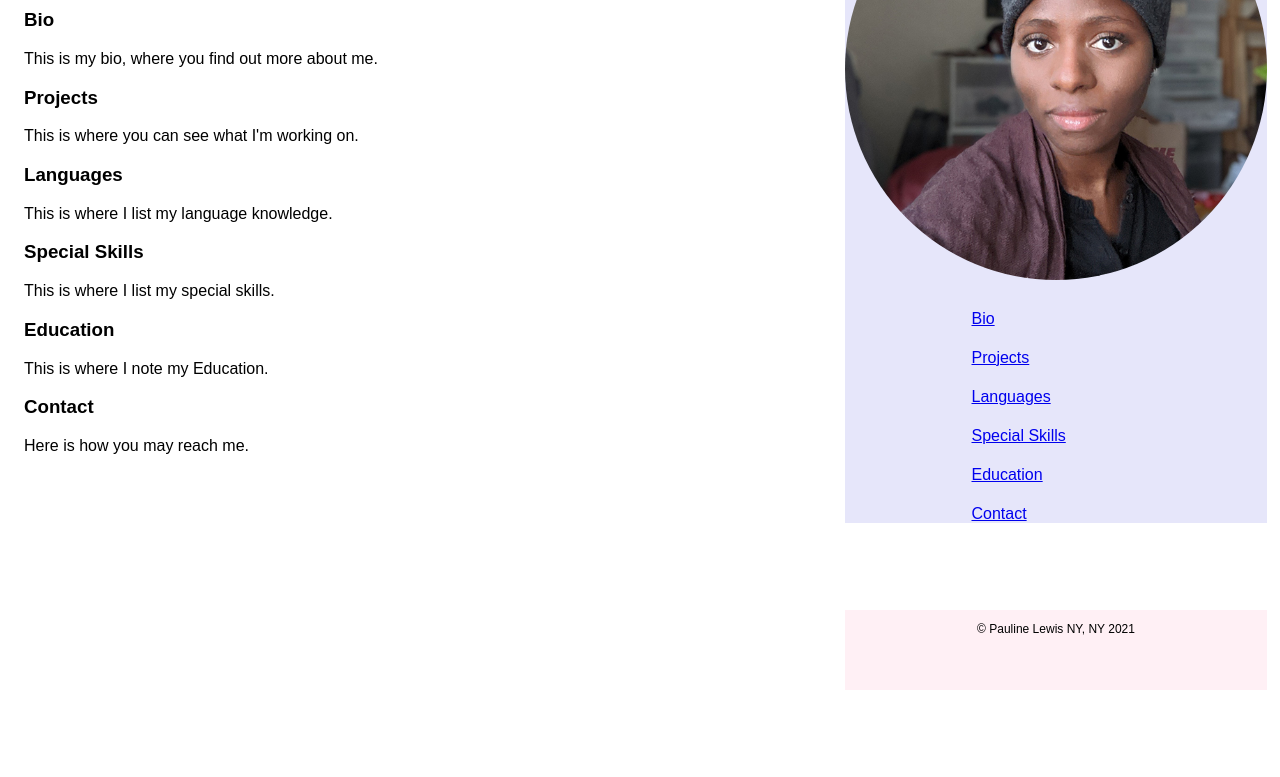
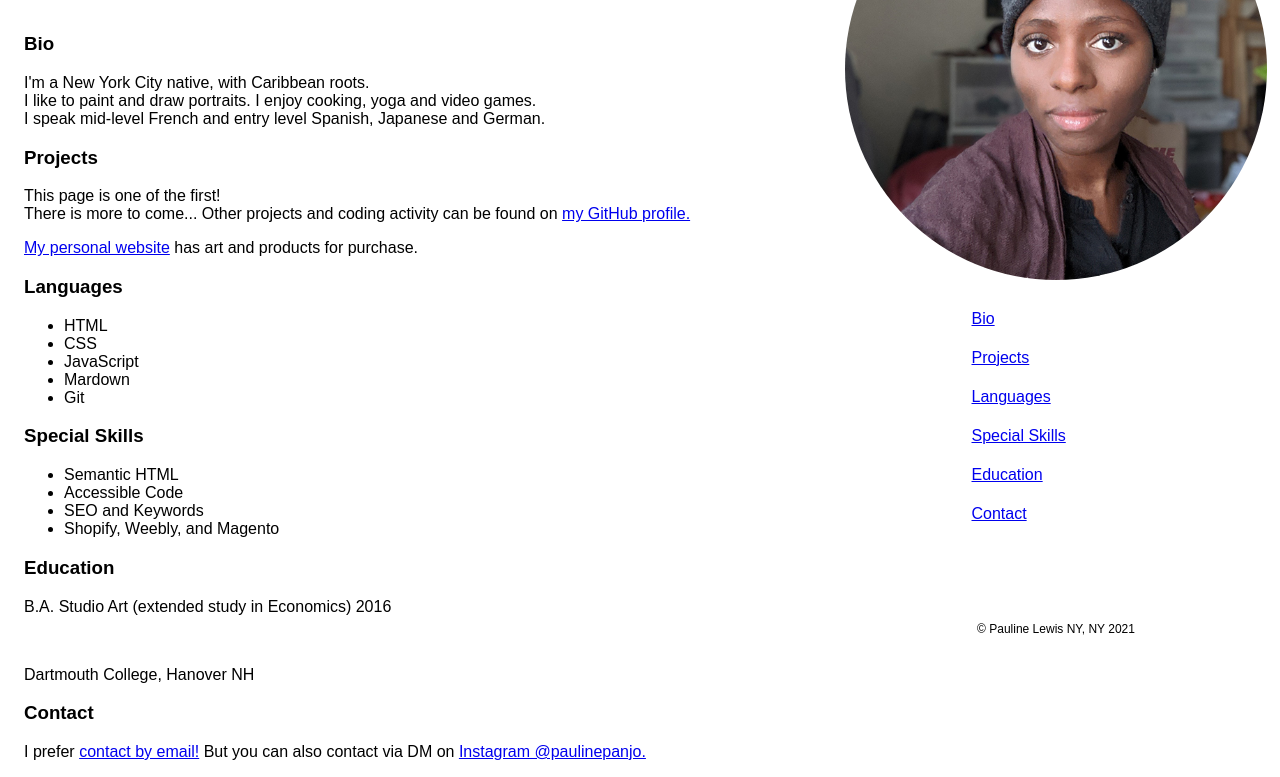
Before and after one commit to LewisPM/Code-Portfolio, a plain HTML site: page main.html in a window 1280 px wide. Shown: the part 150-927 px from the top of the page. Before the commit the page ends 800 px from the top, so only its background shows below. Drawn offline with Linux system fonts and the light colour scheme; a web font is replaced by a local one.

Commit message:
update content in main.html

```diff
--- a/main.html
+++ b/main.html
@@ -23,27 +23,47 @@
         </header>
         <section id="bio">
             <h3>Bio</h3>
-            <p>This is my bio, where you find out more about me.</p>
+            <p>I'm a New York City native, with Caribbean roots.
+            <br/> I like to paint and draw portraits.
+            I enjoy cooking, yoga and video games.
+            <br/> I speak mid-level French and entry level Spanish, Japanese and German.
+            </p>
         </section>
         <section id="projects">
             <h3>Projects</h3>
-            <p>This is where you can see what I'm working on.</p>
+            <p>This page is one of the first!
+            <br/> There is more to come...
+                Other projects and coding activity can be found on <a href="https://github.com/LewisPM">my GitHub profile.</a></p>
+                <a href="https://www.paulinemlewis.com">My personal website</a> has art and products for purchase.
         </section>
         <section id="languages">
             <h3>Languages</h3>
-            <p>This is where I list my language knowledge.</p>
+            <ul>
+                <li>HTML</li>
+                <li>CSS</li>
+                <li>JavaScript</li>
+                <li>Mardown</li>
+                <li>Git</li>
+            </ul>
         </section>
         <section id="specialSkills">
             <h3>Special Skills</h3>
-            <p>This is where I list my special skills.</p>
+            <ul>
+                <li>Semantic HTML</li>
+                <li>Accessible Code</li>
+                <li>SEO and Keywords</li>
+                <li>Shopify, Weebly, and Magento</li>
+            </ul>
         </section>
         <section id="education">
             <h3>Education</h3>
-            <p>This is where I note my Education.</p>
+            <p>B.A. Studio Art (extended study in Economics) 2016</p>
+            <br/>
+            <p>Dartmouth College, Hanover NH</p>
         </section>
         <section id="contact">
             <h3>Contact</h3>
-            <p>Here is how you may reach me.</p>
+            <p>I prefer <a href="mailto:boozzsilver@yahoo.com"> contact by email!</a> But you can also contact via DM on <a href="https://www.instagram.com/paulinepanjo">Instagram @paulinepanjo.</a></p>
         </section>
     </body>
     <footer>
--- a/style.css
+++ b/style.css
@@ -1,5 +1,9 @@
 * {
     font-family: "Proxima-nova", sans-serif;
+}
+
+body {
+    margin-right: 1em;
 }
 
 /*Content Header*/
@@ -22,8 +26,10 @@ h2 {
     font-weight: 700;
     font-size: 1.5em;
     margin-top: 0.5em;
-    margin-bottom: 1em;
+    margin-bottom: 2em;
 }
+
+/*Content*/
 
 section {
     display: block;
@@ -38,7 +44,6 @@ img {
 }
 
 #fixedNav {
-    background-color: lavender;
     position: fixed;
     width: 33%;
     left: 66%;
@@ -62,5 +67,4 @@ footer {
     top: 95%;
     left: 66%;
     height: 10%;
-    background-color: lavenderblush;
 }
```
